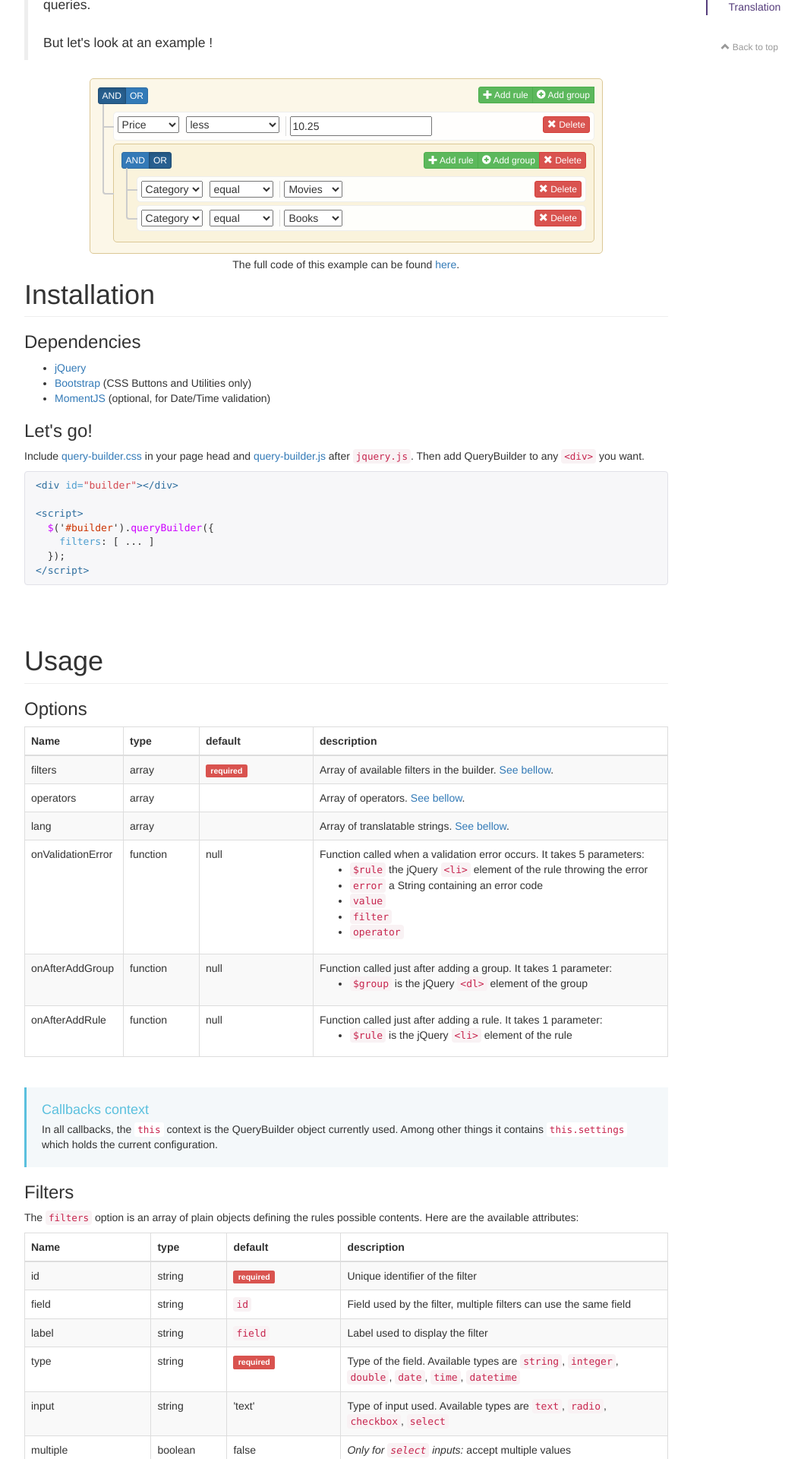
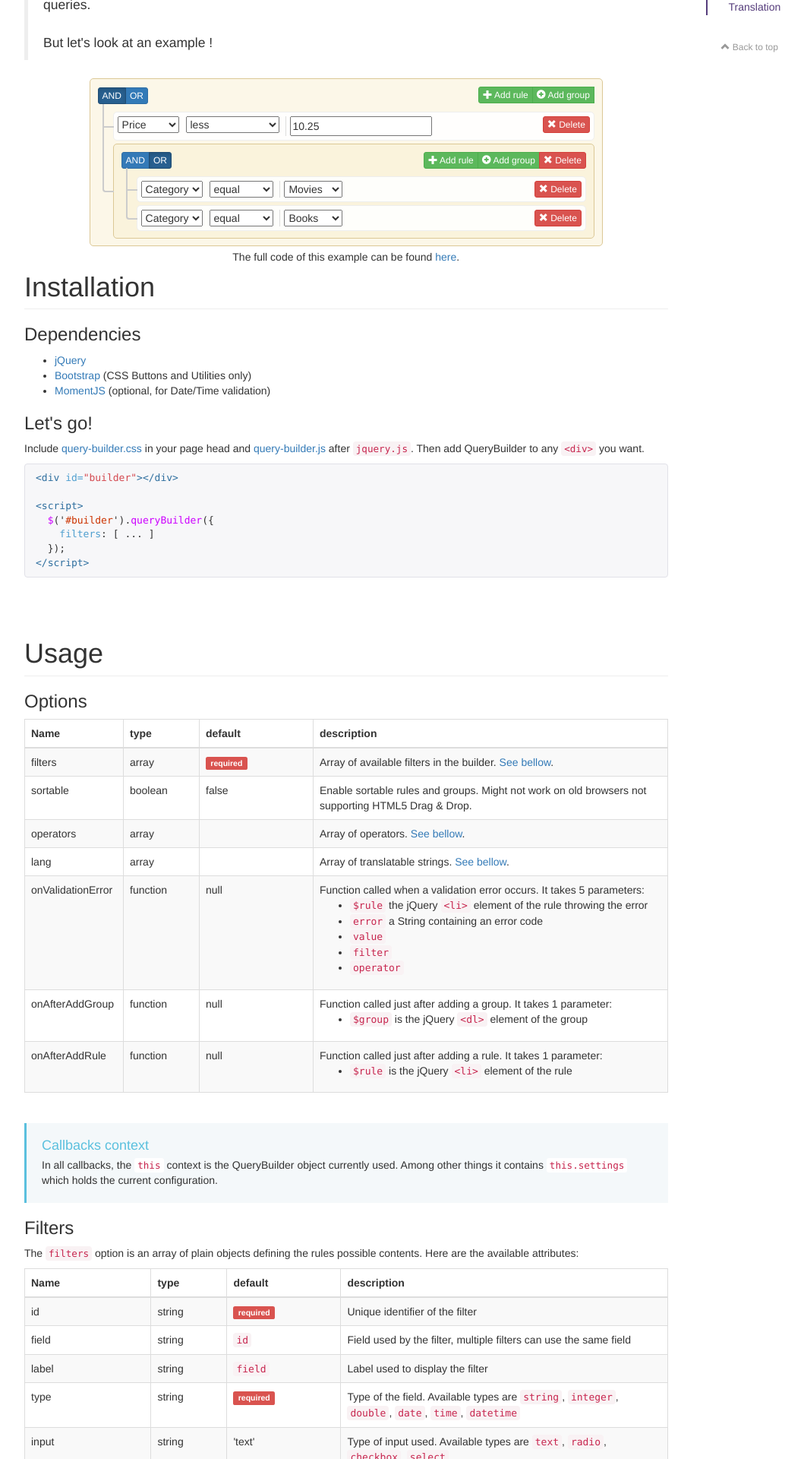
Before and after one commit to mistic100/jQuery-QueryBuilder, a Jekyll site: the page built from index.html, in a window 1280 px wide. Shown: the part 651-2571 px from the top of the page at 76% size, without its empty margins (38-1097 px from the left). Built offline with Jekyll 4.4.1, drawn with Linux system fonts in a browser that asks for light colours; nearby versions of some CDN libraries.

Commit message:
update doc

```diff
--- a/dist/query-builder.css
+++ b/dist/query-builder.css
@@ -4,14 +4,23 @@
  * Licensed under MIT (http://opensource.org/licenses/MIT)
  */
 
+.rule-container,
+.rules-group-container,
+.rule-placeholder {
+  margin:4px 0;
+  border-radius:5px;
+  padding:5px;
+  border:1px solid #eee;
+  background:#fff;
+  background:rgba(255, 255, 255, 0.9);
+}
+
 /* GROUPS */
 .rules-group-container {
-  padding:10px;
-  margin:4px 0;
+  padding:10px 10px 5px 10px;
   border:1px solid #DCC896;
   background:#FCF9ED;
   background:rgba(250, 240, 210, 0.5);
-  border-radius:5px;
 }
   .rules-group-header {
     margin-bottom:10px;
@@ -20,25 +29,13 @@
       display:none;
     }
 
-/* hide first delete button */
-.query-builder>.rules-group-container>.rules-group-header [data-delete] {
-  display:none;
-}
-
 /* RULES */
 .rules-list {
   list-style:none;
   padding:0 0 0 20px;
   margin:0;
 }
-  .rule-container  {
-    margin:4px 0;
-    padding:5px;
-    border:1px solid #eee;
-    background:#fff;
-    background:rgba(255, 255, 255, 0.9);
-    border-radius:5px;
-  }
+  .rule-container  {}
     .rule-container.has-error {
       background:#fdd;
       border-color:#f99;
@@ -98,3 +95,26 @@
   .rules-list>*:last-child:after {
     display:none;
   }
+
+/* DRAG & DROP */
+.rule-container .drag-handle,
+.rules-group-container .drag-handle {
+  cursor:move;
+  display:inline-block;
+}
+
+.rule-container .dragged,
+.rules-group-container .dragged {
+  opacity:0.5;
+}
+
+.rule-placeholder {
+  border:1px dashed #bbb;
+  opacity:0.7;
+}
+
+/* hide first delete button and drag handle */
+.query-builder>.rules-group-container>.rules-group-header [data-delete],
+.query-builder>.rules-group-container>.rules-group-header .drag-handle {
+  display:none;
+}
--- a/dist/query-builder.js
+++ b/dist/query-builder.js
@@ -118,6 +118,10 @@
         });
 
         // INIT
+        if (this.settings.sortable) {
+          this.initSortable();
+        }
+
         this.$el.addClass('query-builder');
         this.addGroup(this.$el);
     };
@@ -127,6 +131,7 @@
         onAfterAddGroup: null,
         onAfterAddRule: null,
 
+        sortable: false,
         filters: [],
 
         lang: {
@@ -725,6 +730,92 @@
         this.$el.trigger(e);
     };
 
+    /**
+     * Init HTML5 drag and drop
+     */
+    QueryBuilder.prototype.initSortable = function() {
+        $.event.props.push('dataTransfer');
+
+        var placeholder, isHandle = false;
+
+        this.$el.on('mousedown', '.drag-handle', function(e) {
+            isHandle = true;
+        });
+        this.$el.on('mouseup', '.drag-handle', function(e) {
+            isHandle = false;
+        });
+
+        this.$el.on('dragstart', '[draggable]', function(e) {
+            e.stopPropagation();
+
+            if (isHandle) {
+                e.dataTransfer.setData('id', e.target.id);
+
+                placeholder = $('<div class="rule-placeholder">&nbsp;</div>');
+                placeholder.height($(e.target).height());
+                placeholder.insertAfter(e.target);
+
+                $(e.target).hide();
+
+                isHandle = false;
+            }
+            else {
+                e.preventDefault();
+            }
+        });
+
+        this.$el.on('dragenter', '[draggable]', function(e) {
+            e.stopPropagation();
+
+            var target = $(e.target), parent;
+
+            parent = target.closest('.rule-container');
+            if (parent.length) {
+                placeholder.detach().insertAfter(parent);
+                return;
+            }
+
+            parent = target.closest('.rules-group-container');
+            if (parent.length) {
+                placeholder.detach().appendTo(parent.find('.rules-list').eq(0));
+                return;
+            }
+        });
+
+        this.$el.on('dragover', '[draggable]', function(e) {
+            e.preventDefault();
+            e.stopPropagation();
+        });
+
+        this.$el.on('drop', function(e) {
+            e.stopPropagation();
+
+            var src = $('#'+ e.dataTransfer.getData('id')),
+                target = $(e.target), parent;
+
+            parent = target.closest('.rule-container');
+            if (parent.length) {
+                src.detach().insertAfter(parent);
+                return;
+            }
+
+            parent = target.closest('.rules-group-container');
+            if (parent.length) {
+                src.detach().appendTo(parent.find('.rules-list').eq(0));
+                return;
+            }
+        });
+
+        this.$el.on('dragend', '[draggable]', function(e) {
+            e.stopPropagation();
+
+            var src = $('#'+ e.dataTransfer.getData('id'));
+
+            src.show();
+            placeholder.remove();
+        });
+    };
+
 
     // DATA ACCESS
     // ===============================
@@ -881,17 +972,18 @@
      */
     QueryBuilder.prototype.getGroupTemplate = function(group_id) {
         return '\
-<dl id='+ group_id +' class="rules-group-container"> \
+<dl id='+ group_id +' class="rules-group-container" '+ (this.settings.sortable ? 'draggable="true"' : '') +'> \
   <dt class="rules-group-header"> \
+    <div class="btn-group pull-right"> \
+      <button type="button" class="btn btn-xs btn-success" data-add="rule"><i class="glyphicon glyphicon-plus"></i> '+ this.lang.add_rule +'</button> \
+      <button type="button" class="btn btn-xs btn-success" data-add="group"><i class="glyphicon glyphicon-plus-sign"></i> '+ this.lang.add_group +'</button> \
+      <button type="button" class="btn btn-xs btn-danger" data-delete="group"><i class="glyphicon glyphicon-remove"></i> '+ this.lang.delete_group +'</button> \
+    </div> \
     <div class="btn-group"> \
       <label class="btn btn-xs btn-primary active"><input type="radio" name="'+ group_id +'_cond" value="AND" checked> '+ this.lang.and_condition +'</label> \
       <label class="btn btn-xs btn-primary"><input type="radio" name="'+ group_id +'_cond" value="OR"> '+ this.lang.or_condition +'</label> \
     </div> \
-    <div class="btn-group pull-right"> \
-      <button class="btn btn-xs btn-success" data-add="rule"><i class="glyphicon glyphicon-plus"></i> '+ this.lang.add_rule +'</button> \
-      <button class="btn btn-xs btn-success" data-add="group"><i class="glyphicon glyphicon-plus-sign"></i> '+ this.lang.add_group +'</button> \
-      <button class="btn btn-xs btn-danger" data-delete="group"><i class="glyphicon glyphicon-remove"></i> '+ this.lang.delete_group +'</button> \
-    </div> \
+    '+ (this.settings.sortable ? '<div class="drag-handle"><i class="glyphicon glyphicon-sort"></i></div>' : '') +' \
   </dt> \
   <dd class=rules-group-body> \
     <ul class=rules-list></ul> \
@@ -906,12 +998,13 @@
      */
     QueryBuilder.prototype.getRuleTemplate = function(rule_id) {
         return '\
-<li id='+ rule_id +' class="rule-container"> \
+<li id='+ rule_id +' class="rule-container" '+ (this.settings.sortable ? 'draggable="true"' : '') +'> \
   <div class="rule-header"> \
     <div class="btn-group pull-right"> \
-      <button class="btn btn-xs btn-danger" data-delete="rule"><i class="glyphicon glyphicon-remove"></i> '+ this.lang.delete_rule +'</button> \
+      <button type="button" class="btn btn-xs btn-danger" data-delete="rule"><i class="glyphicon glyphicon-remove"></i> '+ this.lang.delete_rule +'</button> \
     </div> \
   </div> \
+  '+ (this.settings.sortable ? '<div class="drag-handle"><i class="glyphicon glyphicon-sort"></i></div>' : '') +' \
   <div class="rule-filter-container">'+ this.getRuleFilterSelect(rule_id) +'</div> \
   <div class="rule-operator-container"></div> \
   <div class="rule-value-container"></div> \
--- a/index.html
+++ b/index.html
@@ -72,6 +72,12 @@ isHome: true
           <td>array</td>
           <td><span class="label label-danger">required</span></td>
           <td>Array of available filters in the builder. <a href="#filters">See bellow</a>.</td>
+        </tr>
+        <tr>
+          <td>sortable</td>
+          <td>boolean</td>
+          <td>false</td>
+          <td>Enable sortable rules and groups. Might not work on old browsers not supporting HTML5 Drag &amp; Drop.</td>
         </tr>
         <tr>
           <td>operators</td>
```
